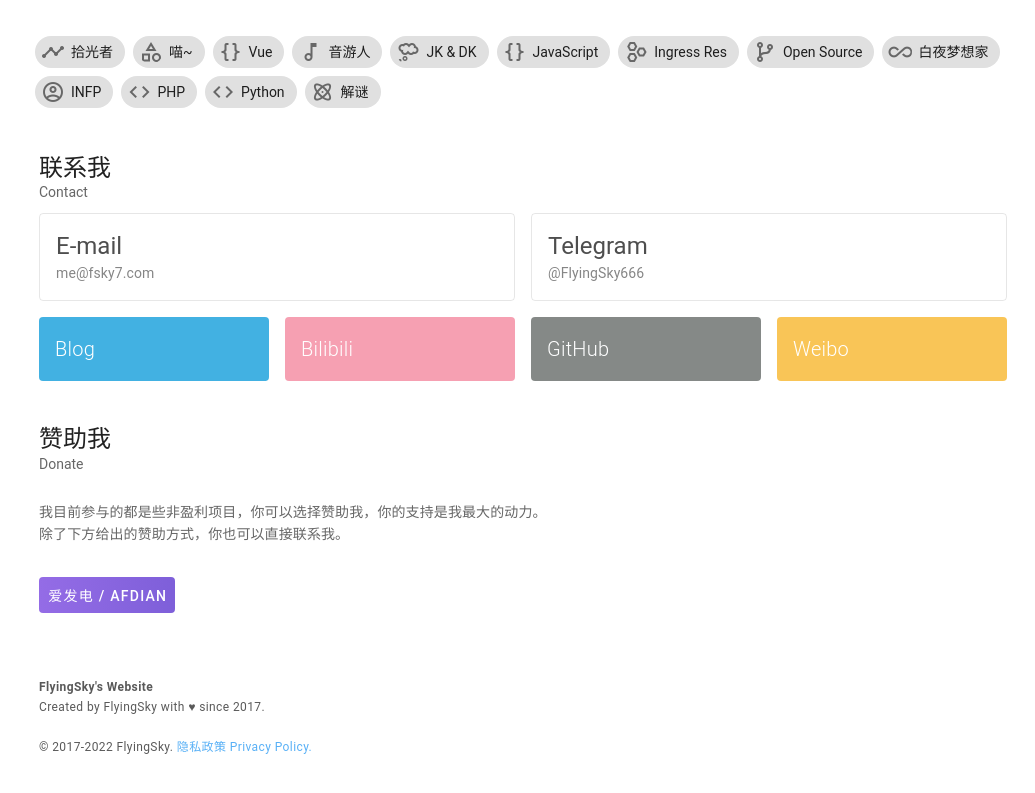
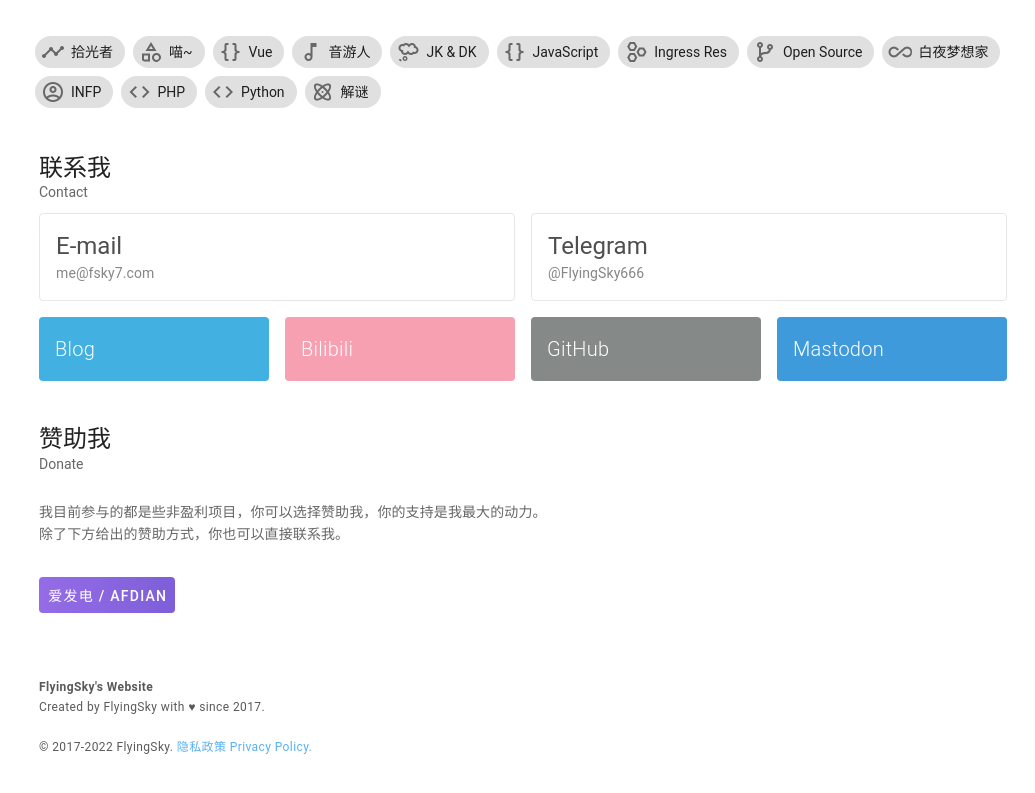
Before and after one commit to FlyingSky-CN/FSky7.Home, a Vue app: page / in a window 1280 px wide. Shown: the part 1046-1839 px from the top of the page, without its empty margins (245-1280 px from the left). Built offline with nearby package versions, Linux system fonts and the light colour scheme; what vue-meta-info would draw is missing.

Commit message:
social media: Weibo -> Mastodon

```diff
--- a/src/components/Site.vue
+++ b/src/components/Site.vue
@@ -1,7 +1,7 @@
 <template>
     <v-row class="mx-2 mt-n2" no-gutters style="opacity: .9;">
         <v-col cols="6" md="3" v-for="(item, i) in data" :key="i">
-            <v-card elevation="0" class="mx-2 mb-4" :color="item.color" dark :href="item.href" :title="item.value">
+            <v-card elevation="0" class="mx-2 mb-4" :rel="item.key=='Mastodon' ? 'me' : ''" :color="item.color" dark :href="item.href" :title="item.value">
                 <v-card-title>
                     <span class="title font-weight-light">{{item.key}}</span>
                 </v-card-title>
--- a/src/data/site.json
+++ b/src/data/site.json
@@ -18,10 +18,10 @@
             "color": "#787D7B"
         },
         {
-            "href": "https://weibo.com/flyingsky7",
-            "key": "Weibo",
-            "value": "@FlyingSky",
-            "color": "#F9BF45"
+            "href": "https://bcom.moe/@flyingsky",
+            "key": "Mastodon",
+            "value": "@flyingsky@bcom.moe",
+            "color": "#2B90D9"
         }
     ]
 }
```
